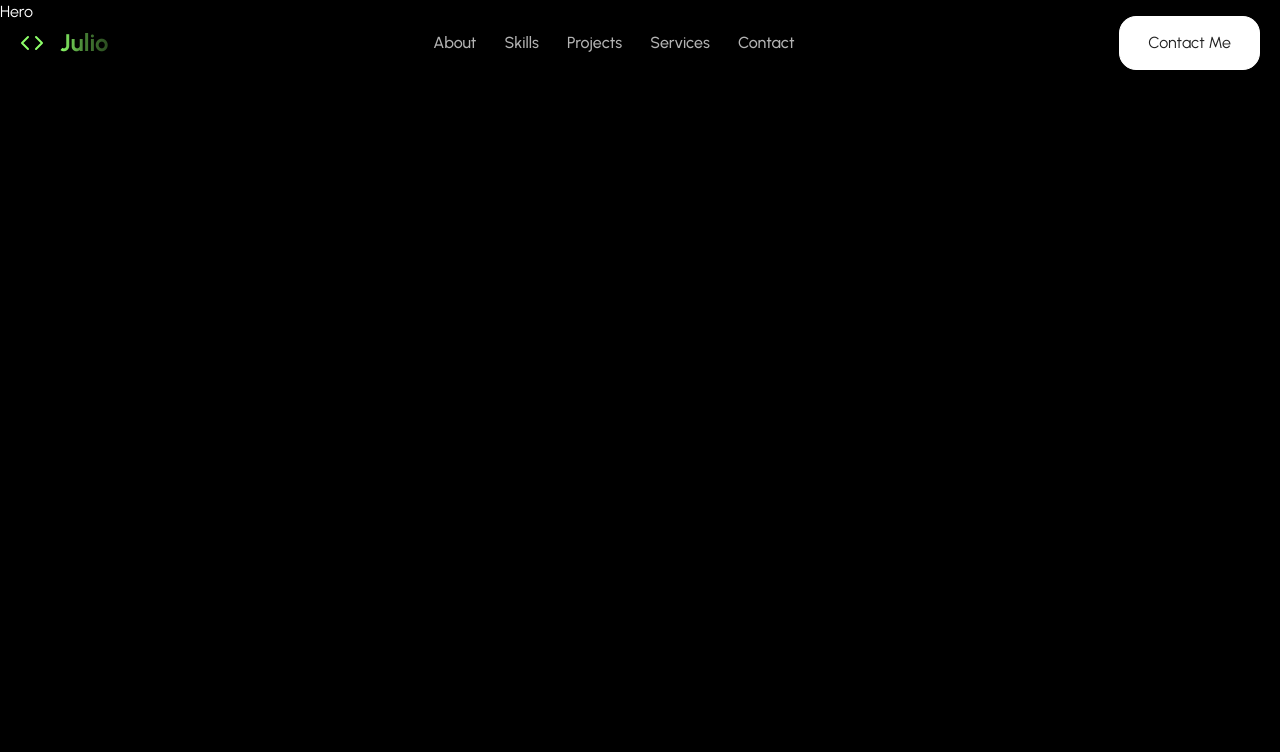
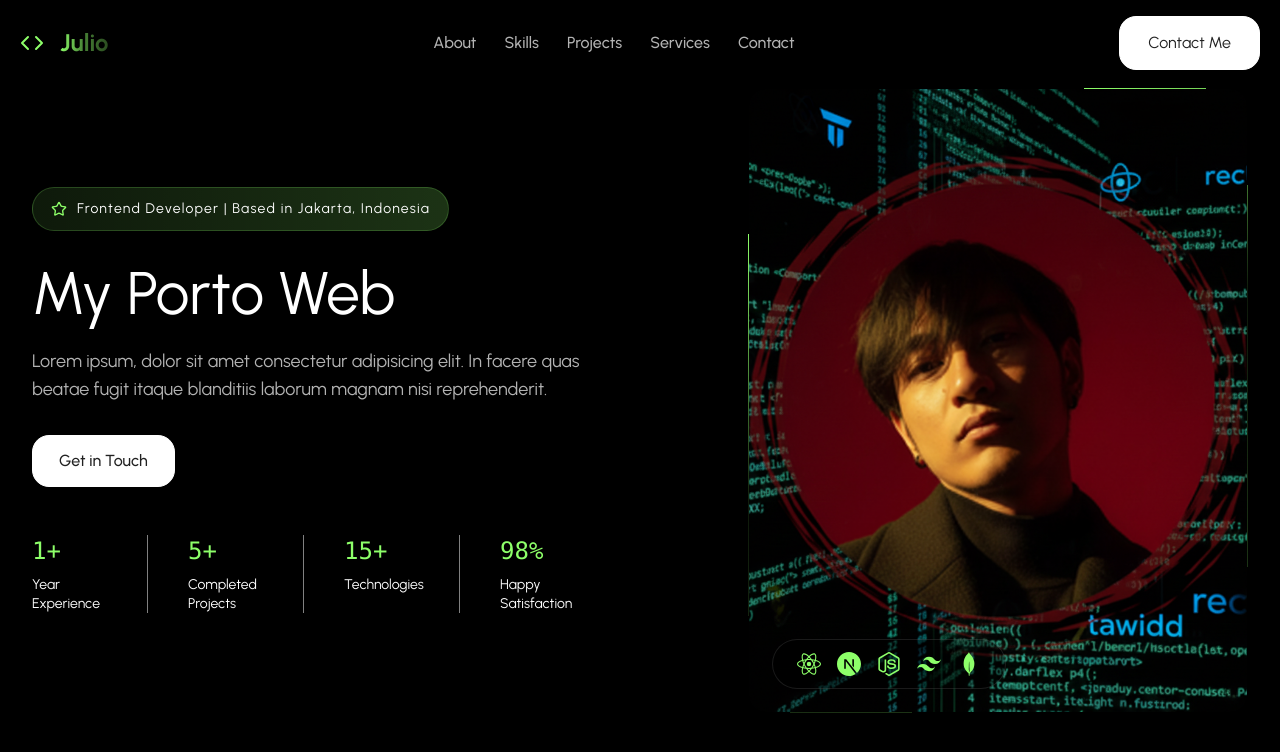
Before and after one commit to juliochrist/my-porto-web, a React (Vite) app: page / in a window 1280 px wide. Shown: the top 752 px of the page. Built offline with nearby package versions, Linux system fonts and the light colour scheme.

Commit message:
feat(hero): implement animated hero section with profile image

```diff
--- a/src/components/animations/FadeIn.jsx
+++ b/src/components/animations/FadeIn.jsx
@@ -1,7 +1,47 @@
-import React from "react";
+import React, { useEffect, useRef, useState } from "react";
 
-const Fadein = () => {
-  return <div>FadeIn</div>;
+const FadeIn = ({ children, delay = 0, duration = 500, threshold = 0.1 }) => {
+  const [isVisible, setIsVisible] = useState(false);
+  const elementRef = useRef(null);
+
+  useEffect(() => {
+    const observer = new IntersectionObserver(
+      ([entry]) => {
+        // Trigger animation when element enters viewport
+        if (entry.isIntersecting && !isVisible) {
+          setIsVisible(true);
+        }
+      },
+      {
+        threshold: threshold,
+        rootMargin: "0px 0px -50px 0px", // Trigger slightly before fully visible
+      }
+    );
+
+    if (elementRef.current) {
+      observer.observe(elementRef.current);
+    }
+
+    return () => {
+      if (elementRef.current) {
+        observer.unobserve(elementRef.current);
+      }
+    };
+  }, [threshold, isVisible]);
+
+  return (
+    <div
+      ref={elementRef}
+      className={isVisible ? "animate-fade-in" : "opacity-0"}
+      style={{
+        animationDelay: isVisible ? `${delay}ms` : "0ms",
+        animationDuration: `${duration}ms`,
+        animationFillMode: "both",
+      }}
+    >
+      {children}
+    </div>
+  );
 };
 
-export default Fadein;
+export default FadeIn;
--- a/src/components/animations/ScrollReveal.jsx
+++ b/src/components/animations/ScrollReveal.jsx
@@ -1,7 +1,38 @@
 import React from "react";
+import { useScrollReveal } from "../../hooks/useScrollReveal";
 
-const ScrollReveal = () => {
-  return <div>ScrollReveal</div>;
+const ScrollReveal = (
+  children,
+  animation = "fadeUp",
+  delay = 0,
+  duration = 700
+) => {
+  const { ref, isVisible } = useScrollReveal({ threshold: 0.1 });
+
+  const animationClasses = {
+    fadeUp: "opacity-0 translate-y-8",
+    fadeIn: "opacity-0",
+    slideLeft: "opacity-0 -translate-x-12",
+    slideRight: "opacity-0 translate-x-12",
+    scaleIn: "opacity-0 scale-90",
+  };
+
+  const visibleClasses = "opacity-100 translate-y-0 translate-x-0 scale-100";
+
+  return (
+    <div
+      ref={ref}
+      className={`transition-all ease-out ${
+        isVisible ? visibleClasses : animationClasses[animation]
+      }`}
+      style={{
+        transitionDuration: `${duration}ms`,
+        transitionDelay: `${delay}ms`,
+      }}
+    >
+      {children}
+    </div>
+  );
 };
 
 export default ScrollReveal;
--- a/src/components/sections/Hero.jsx
+++ b/src/components/sections/Hero.jsx
@@ -1,7 +1,130 @@
-import React from "react";
+import { useState } from "react";
+import { ChevronDown, Star } from "lucide-react";
+import {
+  SiReact,
+  SiNextdotjs,
+  SiTailwindcss,
+  SiNodedotjs,
+  SiMongodb,
+} from "react-icons/si";
+import { PERSONAL_INFO, STATS } from "../../utils/constants";
+import { scrollToSection } from "../../hooks/useScrollSpy";
+import FadeIn from "../animations/FadeIn";
+import RadialGradientBackground from "../backgrounds/RadialGradientBackground";
 
 const Hero = () => {
-  return <div>Hero</div>;
+  return (
+    <section className="relative min-h-screen flex items-center overflow-hidden bg-black">
+      {/* <RadialGradientBackground variant="hero" /> */}
+
+      {/* Content Container */}
+      <div className="relative z-10 max-w-7xl mx-auto px-4 sm:px-6 lg:px-8 py-20 w-full">
+        <div className="grid grid-cols-1 lg:grid-cols-2 gap-12 items-center">
+          {/* Left Column Content */}
+          <div className="text-left">
+            <FadeIn delay={0}>
+              <div className="inline-flex items-center gap-2.5 px-[18px] py-[11px] mb-8 bg-linear-to-r from-primary/10 via-primary/15 to-primary/20 border border-primary/20 rounded-full">
+                <Star className="w-4 h-4 text-primary" />
+                <span className="text-xs md:text-sm text-white tracking-[1.2px]">
+                  {PERSONAL_INFO.title} | Based in {PERSONAL_INFO.location}
+                </span>
+              </div>
+            </FadeIn>
+
+            <FadeIn delay={100}>
+              <h1 className="text-4xl md:text-5xl lg:text-6xl font-normal text-white mb-6 leading-thigt">
+                My Porto Web
+              </h1>
+            </FadeIn>
+
+            <FadeIn delay={200}>
+              <p className="text-lg text-white/70 max-w-[550px] mb-8">
+                Lorem ipsum, dolor sit amet consectetur adipisicing elit. In
+                facere quas beatae fugit itaque blanditiis laborum magnam nisi
+                reprehenderit.
+              </p>
+            </FadeIn>
+
+            <FadeIn delay={300}>
+              <button
+                onClick={() => scrollToSection("contact")}
+                className="inline-flex items-center gap-0 mb-12 group"
+              >
+                <div className="relative z-10 bg-white text-[#212121] rounded-[17px] px-[26px] py-[13px] text-base font-medium border border-white">
+                  Get in Touch
+                </div>
+              </button>
+            </FadeIn>
+
+            <FadeIn delay={400}>
+              <div className="grid grid-cols-2 md:grid-cols-4 gap-10 max-w-full">
+                {STATS.map((stat, index) => (
+                  <div
+                    key={index}
+                    className="text-left border-r border-white/50 pr-10 last:border-r-0"
+                  >
+                    <div className="text-2xl font-normal text-primary mb-[8px] font-mono">
+                      {stat.value}
+                    </div>
+                    <p className="text-sm text-white leading-snug">
+                      {stat.label}
+                    </p>
+                  </div>
+                ))}
+              </div>
+            </FadeIn>
+          </div>
+
+          {/* Right Column Content */}
+          <FadeIn delay={200}>
+            <div className="relative">
+              <div className="relative overflow-hidden rounded-2xl aspect-4/5 max-w-[500px] ml-auto group">
+                <div className="absolute inset-0 rounded-2xl overflow-hidden">
+                  <div className="absolute inset-[-2px] bg-linear-to-r from-primary/20 via-primary/10 to-primary animate-spin-slow rounded-2xl"></div>
+                </div>
+
+                {/* Image Container*/}
+                <div className="relative rounded-2xl overflow-hidden m-[1px] h-[calc(100%-2px)]">
+                  <img
+                    src="/images/picture-dev.png"
+                    alt="Profile Picture"
+                    className="w-full h-full object-cover"
+                  />
+                </div>
+
+                {/* Technologies Logos */}
+                <div className="absolute bottom-6 left-6 z-20">
+                  <FadeIn delay={500}>
+                    <div className="flex items-center gap-4 bg-black/40 backdrop-blur-sm border border-white/10 rounded-full px-6 py-3">
+                      <div className="w-6 h-6 flex items-center justify-center hover:scale-110 transition-transform duration-300">
+                        <SiReact className="w-full h-full text-primary" />
+                      </div>
+
+                      <div className="w-6 h-6 flex items-center justify-center hover:scale-110 transition-transform duration-300">
+                        <SiNextdotjs className="w-full h-full text-primary" />
+                      </div>
+
+                      <div className="w-6 h-6 flex items-center justify-center hover:scale-110 transition-transform duration-300">
+                        <SiNodedotjs className="w-full h-full text-primary" />
+                      </div>
+
+                      <div className="w-6 h-6 flex items-center justify-center hover:scale-110 transition-transform duration-300">
+                        <SiTailwindcss className="w-full h-full text-primary" />
+                      </div>
+
+                      <div className="w-6 h-6 flex items-center justify-center hover:scale-110 transition-transform duration-300">
+                        <SiMongodb className="w-full h-full text-primary" />
+                      </div>
+                    </div>
+                  </FadeIn>
+                </div>
+              </div>
+            </div>
+          </FadeIn>
+        </div>
+      </div>
+    </section>
+  );
 };
 
 export default Hero;
--- a/src/utils/constants.js
+++ b/src/utils/constants.js
@@ -1,5 +1,6 @@
 export const PERSONAL_INFO = {
   name: "Julio Christianto",
+  title: "Frontend Developer",
   role: "Frontend Developer",
   email: "juliochristianto@gmail.com",
   location: "Jakarta, Indonesia",
```
Also changed, not shown: public/images/picture-dev.png (added).
